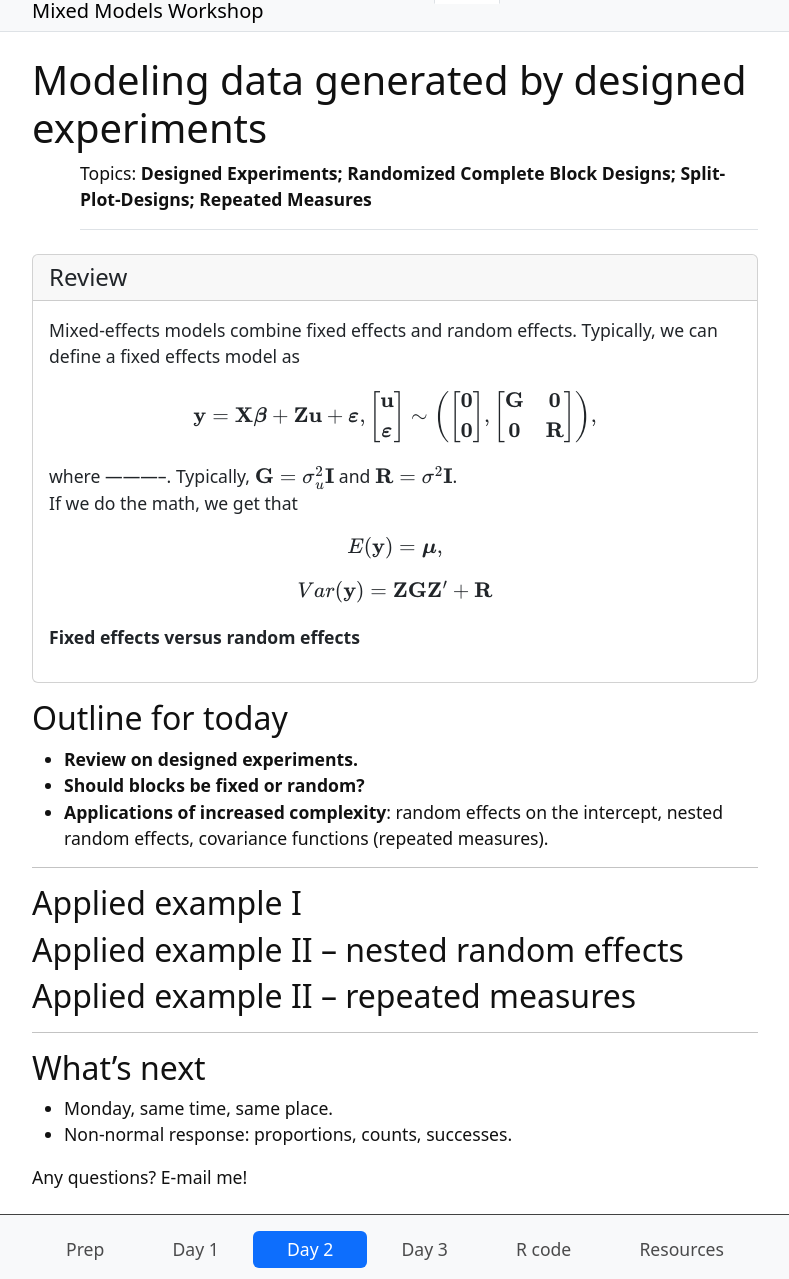
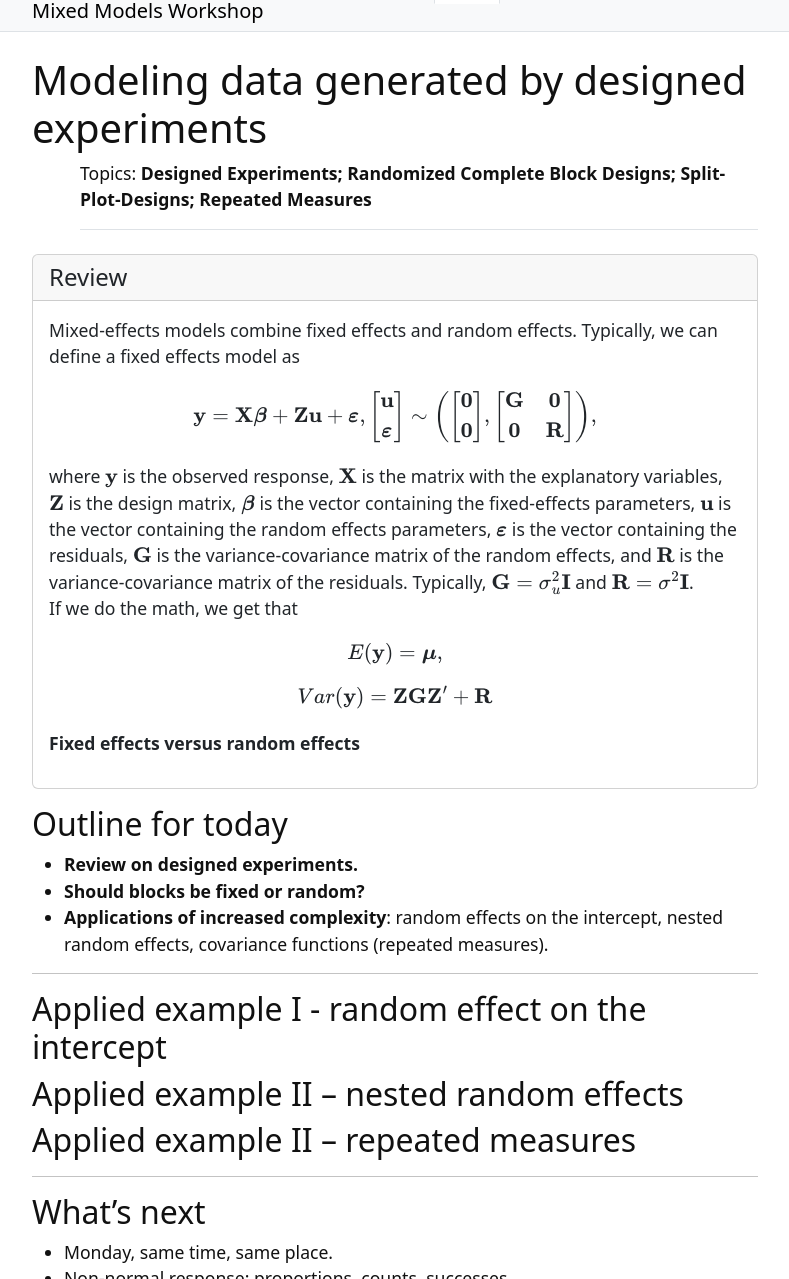
Before and after one commit to jlacasa/mixed-models-spring25, a Jekyll site: the page built from content/2-lesson.md, in a window 1280 px wide and 1400 px high, cut to the strip 121-1400 px from the top of the window. Shown: the whole strip, without its empty margins (245-1034 px from the left). Built offline with Jekyll 4.4.1, drawn with Linux system fonts in a browser that asks for light colours; formulas are drawn with MathJax 3.

Commit message:
days 1 2

```diff
--- a/content/2-lesson.md
+++ b/content/2-lesson.md
@@ -15,7 +15,14 @@ $$\mathbf{y} = \mathbf{X} \boldsymbol{\beta} + \mathbf{Z}\mathbf{u} + \boldsymbo
 \boldsymbol{0} & \mathbf{R} \end{bmatrix}
 \right),$$
 
-where -----------.
+where $$\mathbf{y}$$ is the observed response,
+$$\mathbf{X}$$ is the matrix with the explanatory variables,
+$$\mathbf{Z}$$ is the design matrix,
+$$\boldsymbol{\beta}$$ is the vector containing the fixed-effects parameters,
+$$\mathbf{u}$$ is the vector containing the random effects parameters,
+$$\boldsymbol{\varepsilon}$$ is the vector containing the residuals,
+$$\mathbf{G}$$ is the variance-covariance matrix of the random effects,
+and $$\mathbf{R}$$ is the variance-covariance matrix of the residuals.
 Typically, $$\mathbf{G} = \sigma^2_u \mathbf{I}$$ and $$\mathbf{R} = \sigma^2 \mathbf{I}$$.
 If we do the math, we get that
 
@@ -37,7 +44,9 @@ $$Var(\mathbf{y}) = \mathbf{Z}\mathbf{G}\mathbf{Z}' + \mathbf{R}$$
 
 ------
 
-## Applied example I
+## Applied example I - random effect on the intercept
+
+
 
 ## Applied example II -- nested random effects
 
```
Also changed, not shown: content/1-intro.md (+8 -3 lines).
